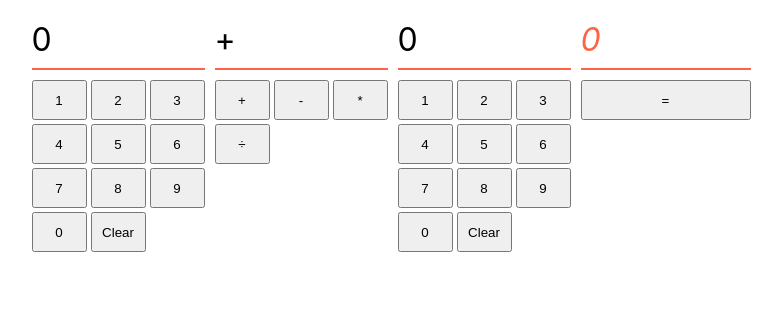
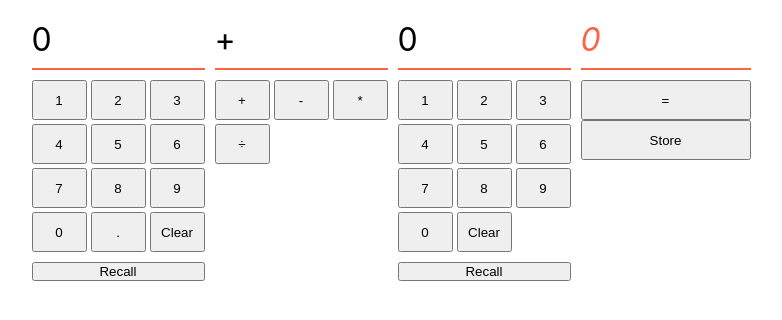
Before and after one commit to boolean-uk/react-state-calculator, a React (Create React App) app: page / in a window 1280 px wide. Shown: the top 320 px of the page, without its empty margins (249-1031 px from the left). Built offline with nearby package versions, Linux system fonts and the light colour scheme.

Commit message:
Extension 2 done

```diff
--- a/src/Answer.js
+++ b/src/Answer.js
@@ -1,6 +1,6 @@
 import React from "react"
 
-function Answer ({num1, num2, operator, answer, setAnswer}) {
+function Answer ({num1, num2, operator, answer, setAnswer, stored, setStored}) {
 
   const num1x = parseInt(num1)
   const num2x = parseInt(num2)
@@ -27,11 +27,19 @@ function Answer ({num1, num2, operator, answer, setAnswer}) {
         console.log("Not good")
     }
   }
+
+  const handleStore = (event) => {
+    setStored(answer)
+  }
+
+
+
     return (
         <div className="panel answer">
         <p>{answer}</p>
         <div>
           <button onClick={handleClick}>=</button>
+          <button onClick={handleStore}>Store</button>
         </div>
         </div>)
 }
--- a/src/App.js
+++ b/src/App.js
@@ -14,13 +14,14 @@ function App() {
   const [operator, setOperator] = useState('+')
   const [num2, setNum2] = useState('0')
   const [answer, setAnswer] = useState('0')
+  const [stored, setStored] = useState()
 
   return (
     <div className="calculator">
-      <Number1 num1 ={num1} setNum1={setNum1}/>
+      <Number1 num1 ={num1} setNum1={setNum1} stored ={stored}/>
       <Operators operator={operator} setOperator={setOperator}/>
-      <Number2 num2 ={num2} setNum2={setNum2}/>
-      <Answer num1={num1} num2={num2} operator={operator} answer={answer} setAnswer={setAnswer} />
+      <Number2 num2 ={num2} setNum2={setNum2} stored ={stored}/>
+      <Answer num1={num1} num2={num2} operator={operator} answer={answer} setAnswer={setAnswer} stored={stored} setStored={setStored} />
     </div>
   )
 }
--- a/src/Number1.js
+++ b/src/Number1.js
@@ -1,6 +1,6 @@
 import React from "react"
 
-function Number1 ({num1, setNum1}) {
+function Number1 ({num1, setNum1, stored}) {
 
   const handleClick = (event) => {
     if (event.target.innerText === "Clear") {
@@ -12,7 +12,12 @@ function Number1 ({num1, setNum1}) {
     } else {
       setNum1(num1 + event.target.innerText)
     }
+  }
 
+  const handleRecall = (event) => {
+    if (typeof stored !== 'undefined'){
+      setNum1(stored)
+    }
   }
     return (
         <div className="panel">
@@ -28,8 +33,10 @@ function Number1 ({num1, setNum1}) {
             <button>8</button>
             <button>9</button>
             <button>0</button>
+            <button>.</button>
             <button>Clear</button>
           </div>
+          <button onClick={handleRecall}>Recall</button>
         </div>)
 }
 
--- a/src/Number2.js
+++ b/src/Number2.js
@@ -1,6 +1,6 @@
 import React from "react"
 
-function Number2 ({num2, setNum2}) {
+function Number2 ({num2, setNum2, stored}) {
 
   const handleClick = (event) => {
     if (event.target.innerText === "Clear") {
@@ -12,7 +12,12 @@ function Number2 ({num2, setNum2}) {
     } else {
       setNum2(num2 + event.target.innerText)
     }
+  }
 
+  const handleRecall = (event) => {
+    if (typeof stored !== 'undefined'){
+      setNum2(stored)
+    }
   }
     return (
         <div className="panel">
@@ -30,6 +35,7 @@ function Number2 ({num2, setNum2}) {
             <button>0</button>
             <button>Clear</button>
           </div>
+          <button onClick={handleRecall}>Recall</button>
         </div>)
 }
 
```
